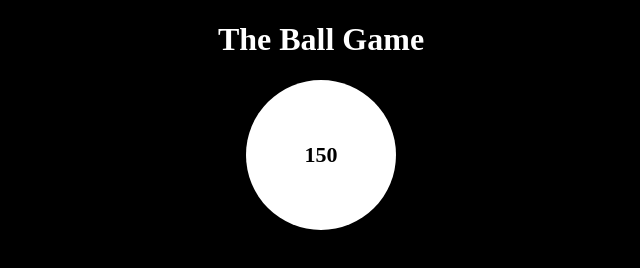
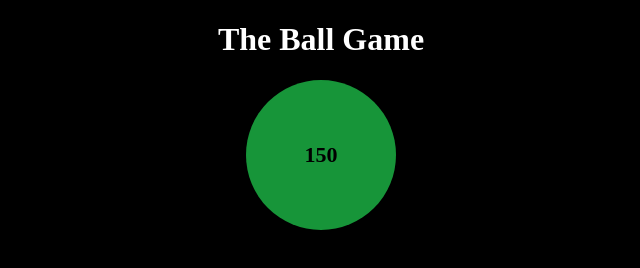
Before and after one commit to GalGabbay/gitball, a plain HTML site: page index.html in a window 1280 px wide. Both pictures are taken after a click on the element "100". Shown: the whole page, without its empty margins (319-959 px from the left). Drawn offline with Linux system fonts and the light colour scheme.

Commit message:
.Add a util.js file and add a getRandomInt()

```diff
--- a/index.html
+++ b/index.html
@@ -12,5 +12,6 @@
     <div onclick="onBallClick(this)" class="ball">100</div>
 
     <script src="js/main.js"></script>
+    <script src="js/util.js"></script>
 </body>
 </html>
--- a/js/main.js
+++ b/js/main.js
@@ -1,6 +1,5 @@
 gBallSize = 100
 gBallIncrement = 50
-
 
 
 function onBallClick() {
@@ -15,8 +14,7 @@ function onBallClick() {
     elBall.style.height = gBallSize + 'px'
     elBall.style.width = gBallSize + 'px'
     elBall.innerText = `${gBallSize}`
-
-
+    elBall.style.backgroundColor = getRandomColor()
 
 
 }
--- /dev/null
+++ b/js/util.js
@@ -0,0 +1,17 @@
+
+
+function getRandomInt(min, max) {
+    min = Math.ceil(min);
+    max = Math.floor(max);
+    return Math.floor(Math.random() * (max - min + 1) + min)
+}
+
+getRandomColor()
+function getRandomColor() {
+    var letters = '0123456789ABCDEF';
+    var color = '#';
+    for (var i = 0; i < 6; i++) {
+        color += letters[Math.floor(Math.random() * 16)];
+    }
+    return color;
+}
```
Also changed, not shown: 2 other files.
